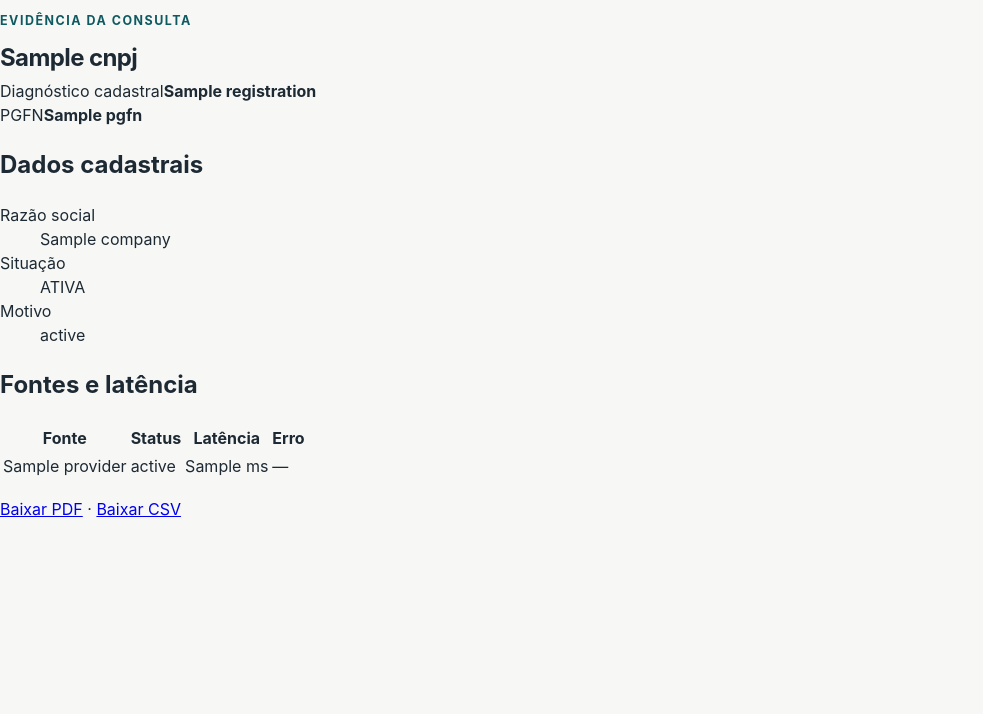
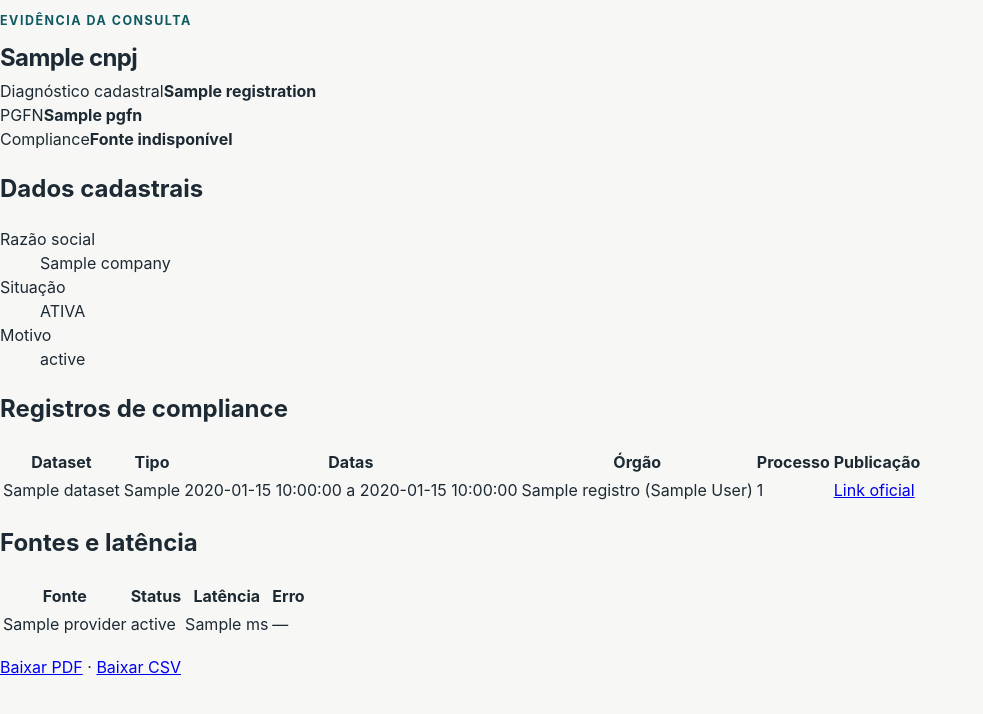
Before and after one commit to Dev-RuiDiniz/Sistema_Inaptas, a FastAPI app: template src/inaptas/interfaces/panel/templates/painel/detalhe_consulta.html in a window 1280 px wide. Shown: the part 24-738 px from the top of the page, without its empty margins (0-983 px from the left). Run offline with FastAPI, Linux system fonts and the light colour scheme; the template is opened without the code that fills it: most values are stand-ins (such as "Sample title", 1, 10 or a date in 2020).

Commit message:
feat(panel): exibir sanções nas consultas e relatórios

```diff
--- a/src/inaptas/interfaces/panel/templates/painel/detalhe_consulta.html
+++ b/src/inaptas/interfaces/panel/templates/painel/detalhe_consulta.html
@@ -1,3 +1,34 @@
 {% extends "painel/base.html" %}
 {% block title %}Consulta {{ consulta.cnpj }} — Sistema Inaptas{% endblock %}
-{% block body %}<main class="app-shell"><header class="topbar"><a class="brand" href="/painel">Sistema Inaptas</a><a href="/painel/consultas">Histórico</a></header><section class="content"><p class="eyebrow">Evidência da consulta</p><h1>{{ consulta.cnpj }}</h1><div class="metric-row"><div class="metric"><span>Diagnóstico cadastral</span><strong>{{ resposta.system_diagnosis.registration }}</strong></div><div class="metric"><span>PGFN</span><strong>{{ resposta.system_diagnosis.pgfn }}</strong></div></div><section class="panel"><h2>Dados cadastrais</h2><dl class="detail-list"><dt>Razão social</dt><dd>{{ resposta.company.legal_name or "Não informado" }}</dd><dt>Situação</dt><dd>{{ resposta.company.registration_status or "Não informado" }}</dd><dt>Motivo</dt><dd>{{ resposta.company.registration_status_reason or "Não informado" }}</dd></dl></section><section class="panel"><h2>Fontes e latência</h2><table><thead><tr><th>Fonte</th><th>Status</th><th>Latência</th><th>Erro</th></tr></thead><tbody>{% for fonte in resposta.sources %}<tr><td>{{ fonte.provider }}</td><td>{{ fonte.status }}</td><td>{{ fonte.latency_ms or "—" }} ms</td><td>{{ fonte.error_code or "—" }}</td></tr>{% endfor %}</tbody></table></section><p><a href="/painel/consultas/{{ consulta.id }}/relatorio.pdf">Baixar PDF</a> · <a href="/painel/consultas/{{ consulta.id }}/relatorio.csv">Baixar CSV</a></p></section></main>{% endblock %}
+{% block body %}
+<main class="app-shell">
+  <header class="topbar"><a class="brand" href="/painel">Sistema Inaptas</a><a href="/painel/consultas">Histórico</a></header>
+  <section class="content">
+    <p class="eyebrow">Evidência da consulta</p>
+    <h1>{{ consulta.cnpj }}</h1>
+    <div class="metric-row">
+      <div class="metric"><span>Diagnóstico cadastral</span><strong>{{ resposta.system_diagnosis.registration }}</strong></div>
+      <div class="metric"><span>PGFN</span><strong>{{ resposta.system_diagnosis.pgfn }}</strong></div>
+      <div class="metric"><span>Compliance</span><strong>{% if resposta.compliance.sanctions_found is true %}{{ resposta.compliance.records|length }} registros encontrados{% elif resposta.compliance.sanctions_found is false %}Nenhum registro localizado{% else %}Fonte indisponível{% endif %}</strong></div>
+    </div>
+    <section class="panel">
+      <h2>Dados cadastrais</h2>
+      <dl class="detail-list"><dt>Razão social</dt><dd>{{ resposta.company.legal_name or "Não informado" }}</dd><dt>Situação</dt><dd>{{ resposta.company.registration_status or "Não informado" }}</dd><dt>Motivo</dt><dd>{{ resposta.company.registration_status_reason or "Não informado" }}</dd></dl>
+    </section>
+    <section class="panel">
+      <h2>Registros de compliance</h2>
+      {% if resposta.compliance.sanctions_found is none %}<p>Fonte indisponível ou consulta inconclusiva. A resposta não permite concluir ausência de sanções.</p>
+      {% elif resposta.compliance.records %}
+      <table><thead><tr><th>Dataset</th><th>Tipo</th><th>Datas</th><th>Órgão</th><th>Processo</th><th>Publicação</th></tr></thead><tbody>
+        {% for registro in resposta.compliance.records %}<tr><td>{{ registro.dataset }}</td><td>{{ registro.sanction_type or "Não informado" }}</td><td>{{ registro.start_date or "—" }}{% if registro.end_date %} a {{ registro.end_date }}{% endif %}</td><td>{{ registro.authority_name or "Não informado" }}{% if registro.authority_uf %} ({{ registro.authority_uf }}){% endif %}</td><td>{{ registro.process_number or "Não informado" }}</td><td>{% if registro.publication_url %}<a href="{{ registro.publication_url }}" rel="noreferrer">Link oficial</a>{% else %}Não informado{% endif %}</td></tr>{% endfor %}
+      </tbody></table>
+      {% else %}<p>Nenhum registro localizado nos datasets consultados.</p>{% endif %}
+    </section>
+    <section class="panel">
+      <h2>Fontes e latência</h2>
+      <table><thead><tr><th>Fonte</th><th>Status</th><th>Latência</th><th>Erro</th></tr></thead><tbody>{% for fonte in resposta.sources %}<tr><td>{{ fonte.provider }}</td><td>{{ fonte.status }}</td><td>{{ fonte.latency_ms or "—" }} ms</td><td>{{ fonte.error_code or "—" }}</td></tr>{% endfor %}</tbody></table>
+    </section>
+    <p><a href="/painel/consultas/{{ consulta.id }}/relatorio.pdf">Baixar PDF</a> · <a href="/painel/consultas/{{ consulta.id }}/relatorio.csv">Baixar CSV</a></p>
+  </section>
+</main>
+{% endblock %}
```
Also changed, not shown: src/inaptas/interfaces/panel/relatorios.py (+31 -1 lines), tests/panel/test_relatorios.py (+31 -1 lines), tests/panel/test_templates.py (+20 -0 lines).
